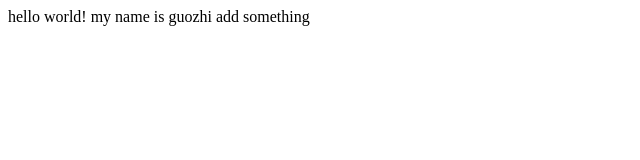
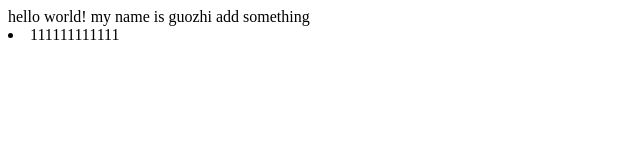
Before and after one commit to whye1988/git_learn, a plain HTML site: page index.html in a window 1280 px wide. Shown: the full height of the page, 0-640 px from the left. Drawn offline with Linux system fonts and the light colour scheme.

Commit message:
Add list

```diff
--- a/index.html
+++ b/index.html
@@ -2,3 +2,5 @@ hello world!
 my name is guozhi
 
 add something
+
+<li>111111111111</li>
```
